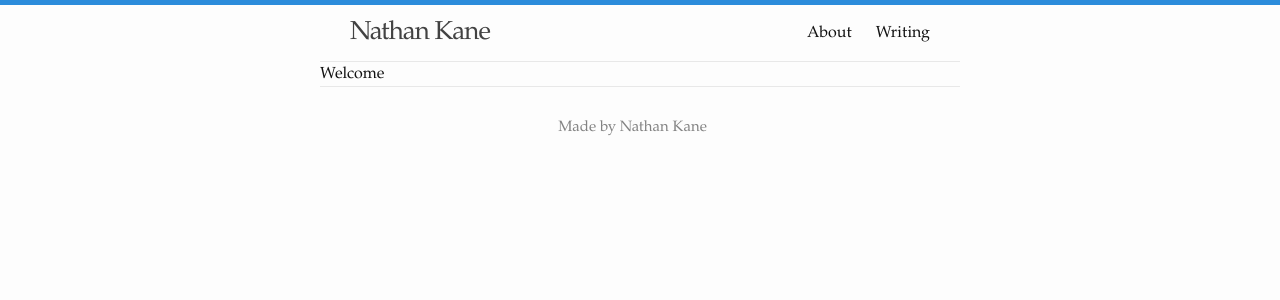
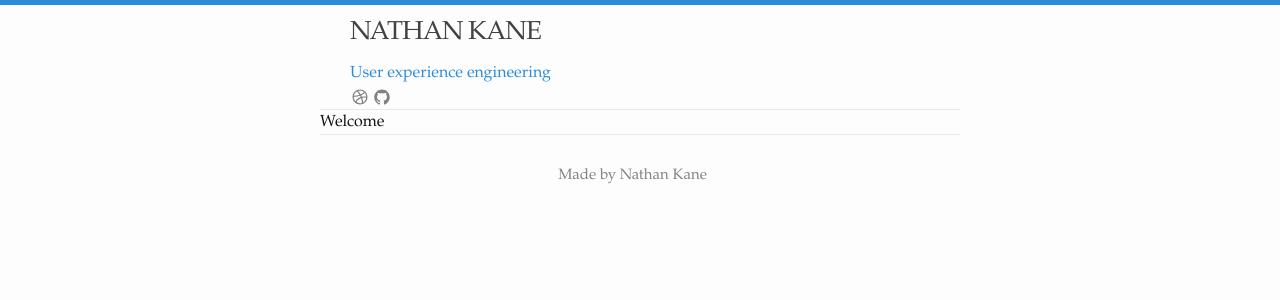
Before and after one commit to kanenathan213/kanenathan213.github.io, a Jekyll site: the page built from index.html, in a window 1280 px wide. Shown: the top 300 px of the page. Built offline with Jekyll 4.4.1, drawn with Linux system fonts in a browser that asks for light colours.

Commit message:
added tagline, dribble icon and links, styled in header

```diff
--- a/_config.yml
+++ b/_config.yml
@@ -7,6 +7,7 @@
 
 # Site settings
 title: Nathan Kane
+tagline: User experience engineering
 email: hi@nathanrkane.com
 description: > # this means to ignore newlines until "baseurl:"
   The front-end engineering and product design
@@ -16,6 +17,7 @@ baseurl: "" # the subpath of your site, e.g. /blog
 url: "http://kanenathan213.github.io" # the base hostname & protocol for your site
 twitter_username: uibiquity
 github_username:  kanenathan213
+dribbble_username:  kanenathan213
 
 # Build settings
 markdown: kramdown
--- a/_includes/header.html
+++ b/_includes/header.html
@@ -2,30 +2,12 @@
 
   <div class="wrapper">
     <div class="header-content">
-      <a class="site-title" href="{{ site.baseurl }}/">{{ site.title }}</a>
-
-      <nav class="site-nav">
-        <a href="#" class="menu-icon">
-          <svg viewBox="0 0 18 15">
-            <path fill="#424242" d="M18,1.484c0,0.82-0.665,1.484-1.484,1.484H1.484C0.665,2.969,0,2.304,0,1.484l0,0C0,0.665,0.665,0,1.484,0 h15.031C17.335,0,18,0.665,18,1.484L18,1.484z"/>
-            <path fill="#424242" d="M18,7.516C18,8.335,17.335,9,16.516,9H1.484C0.665,9,0,8.335,0,7.516l0,0c0-0.82,0.665-1.484,1.484-1.484 h15.031C17.335,6.031,18,6.696,18,7.516L18,7.516z"/>
-            <path fill="#424242" d="M18,13.516C18,14.335,17.335,15,16.516,15H1.484C0.665,15,0,14.335,0,13.516l0,0 c0-0.82,0.665-1.484,1.484-1.484h15.031C17.335,12.031,18,12.696,18,13.516L18,13.516z"/>
-          </svg>
-        </a>
-
-        <div class="trigger">
-          {% for my_page in site.pages %}
-          {% if my_page.title %}
-            {% if page.url == my_page.url %}
-            <a class="page-link active" href="{{ my_page.url | prepend: site.baseurl }}">
-            {% else %}
-            <a class="page-link" href="{{ my_page.url | prepend: site.baseurl }}">
-            {% endif %}
-            {{ my_page.title }}</a>
-          {% endif %}
-          {% endfor %}
-        </div>
-      </nav>
+      <a href="{{ site.baseurl }}/">
+        <div class="site-title">{{ site.title }}</div>
+        <div class="site-tagline">{{ site.tagline }}</div>
+      </a>
+      {% include icon-dribbble.html %}
+      {% include icon-github.html %}
     </div>
   </div>
 
--- /dev/null
+++ b/_includes/icon-dribbble.html
@@ -0,0 +1 @@
+<a href="https://www.dribble.com/{{ site.dribbble_username }}" class="icon-link"><span class="icon icon--dribbble">{% include icon-dribbble.svg %}</span></a>
--- a/_includes/icon-github.html
+++ b/_includes/icon-github.html
@@ -1 +1 @@
-<a href="https://github.com/{{ include.username }}"><span class="icon icon--github">{% include icon-github.svg %}</span><span class="username">{{ include.username }}</span></a>
+<a href="https://github.com/{{ site.github_username }}" class="icon-link"><span class="icon icon--github">{% include icon-github.svg %}</span></a>
--- a/_sass/_base.scss
+++ b/_sass/_base.scss
@@ -198,6 +198,22 @@ pre {
 
         path {
             fill: $grey-color;
+            transition: fill .2s ease-out;
+        }
+
+        &:hover {
+          path {
+            fill: black;
+          }
         }
     }
+
+    &.icon--dribbble > svg {
+      width: 20px;
+      height: 20px;
+    }
+
+    &:hover {
+      text-decoration: none;
+    }
 }
--- a/_sass/_layout.scss
+++ b/_sass/_layout.scss
@@ -22,12 +22,18 @@
     line-height: 56px;
     letter-spacing: -1px;
     margin-bottom: 0;
-    float: left;
+    text-transform: uppercase;
 
     &,
     &:visited {
         color: $grey-color-dark;
     }
+}
+
+.icon-link {
+  &:hover {
+    text-decoration: none;
+  }
 }
 
 .site-nav {
```
Also changed, not shown: _includes/icon-dribbble.svg (added).
